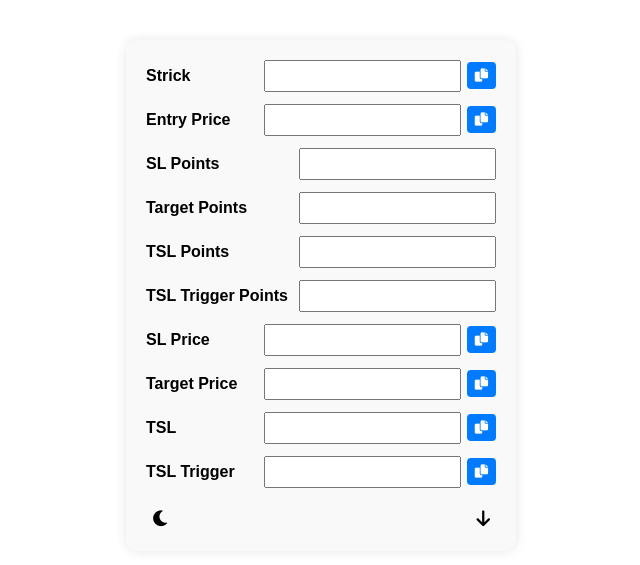
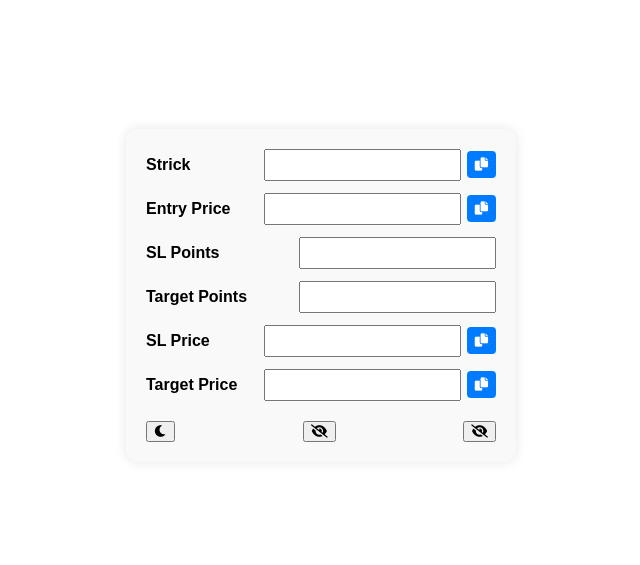
Before and after one commit to AKBUNKAR/tradingcalculator, a browser extension: page index.html in a window 1280 px wide. Shown: the part 105-670 px from the top of the page, without its empty margins (319-959 px from the left). Drawn offline with Linux system fonts and the light colour scheme.

Commit message:
Update index.html

```diff
--- a/index.html
+++ b/index.html
@@ -10,111 +10,95 @@
 <body>
   <div class="container">
 
-    <!-- ✅ Strick input (accepts text) -->
+    <!-- Strick -->
     <div class="row">
       <label for="strick">Strick</label>
       <div class="input-wrapper">
         <input type="text" id="strick" />
-        <button class="copy-btn" id="copy-strick">
-          <i class="fas fa-copy"></i>
-        </button>
+        <button class="copy-btn" id="copy-strick"><i class="fas fa-copy"></i></button>
       </div>
     </div>
 
-    <!-- ✅ Entry Price -->
+    <!-- Entry Price -->
     <div class="row">
       <label for="entryPrice">Entry Price</label>
       <div class="input-wrapper">
         <input type="number" id="entryPrice" />
-        <button class="copy-btn" id="copy-entryPrice">
-          <i class="fas fa-copy"></i>
-        </button>
+        <button class="copy-btn" id="copy-entryPrice"><i class="fas fa-copy"></i></button>
       </div>
     </div>
 
-    <!-- ✅ Hidden section -->
-    <div id="points-section">
+    <!-- SL/Target Section -->
+    <div id="points-section" class="hideable">
       <div class="row">
         <label for="slPoints">SL Points</label>
         <div class="input-wrapper">
           <input type="number" id="slPoints" />
         </div>
       </div>
-
       <div class="row">
         <label for="targetPoints">Target Points</label>
         <div class="input-wrapper">
           <input type="number" id="targetPoints" />
         </div>
       </div>
+    </div>
 
+    <!-- SL Price -->
+    <div class="row">
+      <label for="slPrice">SL Price</label>
+      <div class="input-wrapper">
+        <input type="text" id="slPrice" readonly />
+        <button class="copy-btn" id="copy-slPrice"><i class="fas fa-copy"></i></button>
+      </div>
+    </div>
+
+    <!-- Target Price -->
+    <div class="row">
+      <label for="targetPrice">Target Price</label>
+      <div class="input-wrapper">
+        <input type="text" id="targetPrice" readonly />
+        <button class="copy-btn" id="copy-targetPrice"><i class="fas fa-copy"></i></button>
+      </div>
+    </div>
+
+    <!-- TSL Section -->
+    <div id="tsl-section" class="hideable hidden">
       <div class="row">
         <label for="tslPoints">TSL Points</label>
         <div class="input-wrapper">
           <input type="number" id="tslPoints" />
+          <button class="copy-btn" id="copy-tslPoints"><i class="fas fa-copy"></i></button>
         </div>
       </div>
-
       <div class="row">
-        <label for="tslTriggerPoints">TSL Trigger Points</label>
+        <label for="tslTrigger">TSL Trigger</label>
         <div class="input-wrapper">
-          <input type="number" id="tslTriggerPoints" />
+          <input type="number" id="tslTrigger" />
+          <button class="copy-btn" id="copy-tslTrigger"><i class="fas fa-copy"></i></button>
+        </div>
+      </div>
+      <div class="row">
+        <label for="tslPrice">TSL Price</label>
+        <div class="input-wrapper">
+          <input type="text" id="tslPrice" readonly />
+          <button class="copy-btn" id="copy-tslPrice"><i class="fas fa-copy"></i></button>
+        </div>
+      </div>
+      <div class="row">
+        <label for="tslTriggerPrice">TSL Trigger Price</label>
+        <div class="input-wrapper">
+          <input type="text" id="tslTriggerPrice" readonly />
+          <button class="copy-btn" id="copy-tslTriggerPrice"><i class="fas fa-copy"></i></button>
         </div>
       </div>
     </div>
 
-    <!-- ✅ SL Price -->
-    <div class="row">
-      <label for="slPrice">SL Price</label>
-      <div class="input-wrapper">
-        <input type="text" id="slPrice" readonly tabindex="-1" />
-        <button class="copy-btn" id="copy-slPrice">
-          <i class="fas fa-copy"></i>
-        </button>
-      </div>
-    </div>
-
-    <!-- ✅ Target Price -->
-    <div class="row">
-      <label for="targetPrice">Target Price</label>
-      <div class="input-wrapper">
-        <input type="text" id="targetPrice" readonly tabindex="-1" />
-        <button class="copy-btn" id="copy-targetPrice">
-          <i class="fas fa-copy"></i>
-        </button>
-      </div>
-    </div>
-
-    <!-- ✅ TSL -->
-    <div class="row">
-      <label for="tslPrice">TSL</label>
-      <div class="input-wrapper">
-        <input type="text" id="tslPrice" readonly tabindex="-1" />
-        <button class="copy-btn" id="copy-tslPrice">
-          <i class="fas fa-copy"></i>
-        </button>
-      </div>
-    </div>
-
-    <!-- ✅ TSL Trigger -->
-    <div class="row">
-      <label for="tslTriggerPrice">TSL Trigger</label>
-      <div class="input-wrapper">
-        <input type="text" id="tslTriggerPrice" readonly tabindex="-1" />
-        <button class="copy-btn" id="copy-tslTriggerPrice">
-          <i class="fas fa-copy"></i>
-        </button>
-      </div>
-    </div>
-
-    <!-- ✅ Toggle buttons -->
+    <!-- Toggles -->
     <div class="toggle-section">
-      <button id="toggle-mode" class="toggle-button">
-        <i id="mode-icon" class="fas fa-moon"></i>
-      </button>
-      <button id="toggle-points" class="toggle-button">
-        <i id="toggle-icon" class="fas fa-arrow-down"></i>
-      </button>
+      <button id="toggle-mode"><i id="mode-icon" class="fas fa-moon"></i></button>
+      <button id="toggle-points"><i id="toggle-icon" class="fas fa-eye-slash"></i></button>
+      <button id="toggle-tsl"><i id="toggle-tsl-icon" class="fas fa-eye-slash"></i></button>
     </div>
 
   </div>
```
